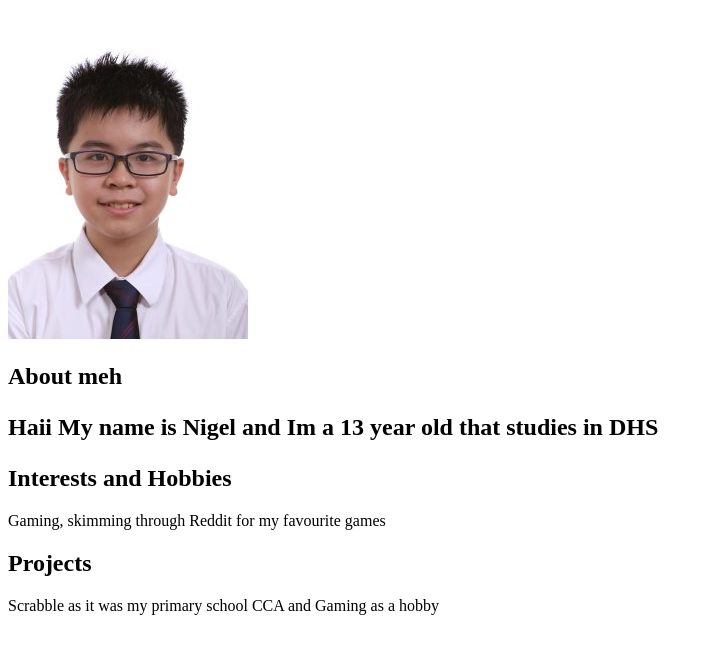
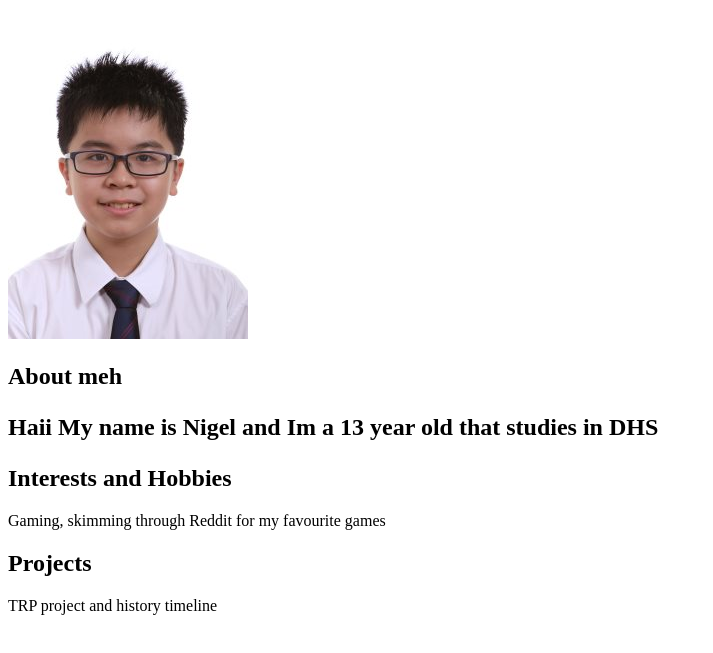
Before and after one commit to dhs17y1NigelYeap/dhs17y1nigelyeap.github.io, a plain HTML site: page index.html in a window 1280 px wide. Shown: the part 61-714 px from the top of the page, without its empty margins (0-713 px from the left). Drawn offline with Linux system fonts and the light colour scheme.

Commit message:
Update index.html

```diff
--- a/index.html
+++ b/index.html
@@ -2,6 +2,7 @@
 <html>
  <head>
    <link rel="stylesheet" href:"style.css" />
+  <title>My Profile</title>
  </head>
  <body>
    <h1>Welcome to my home(the web)!</h1>
@@ -11,5 +12,5 @@
    <h2>Interests and Hobbies</h2>
    <p>Gaming, skimming through Reddit for my favourite games</p>
    <h2>Projects</h2>
-   <p>Scrabble as it was my primary school CCA and Gaming as a hobby</p>
+   <p>TRP project and history timeline</p>
     </body>
```
